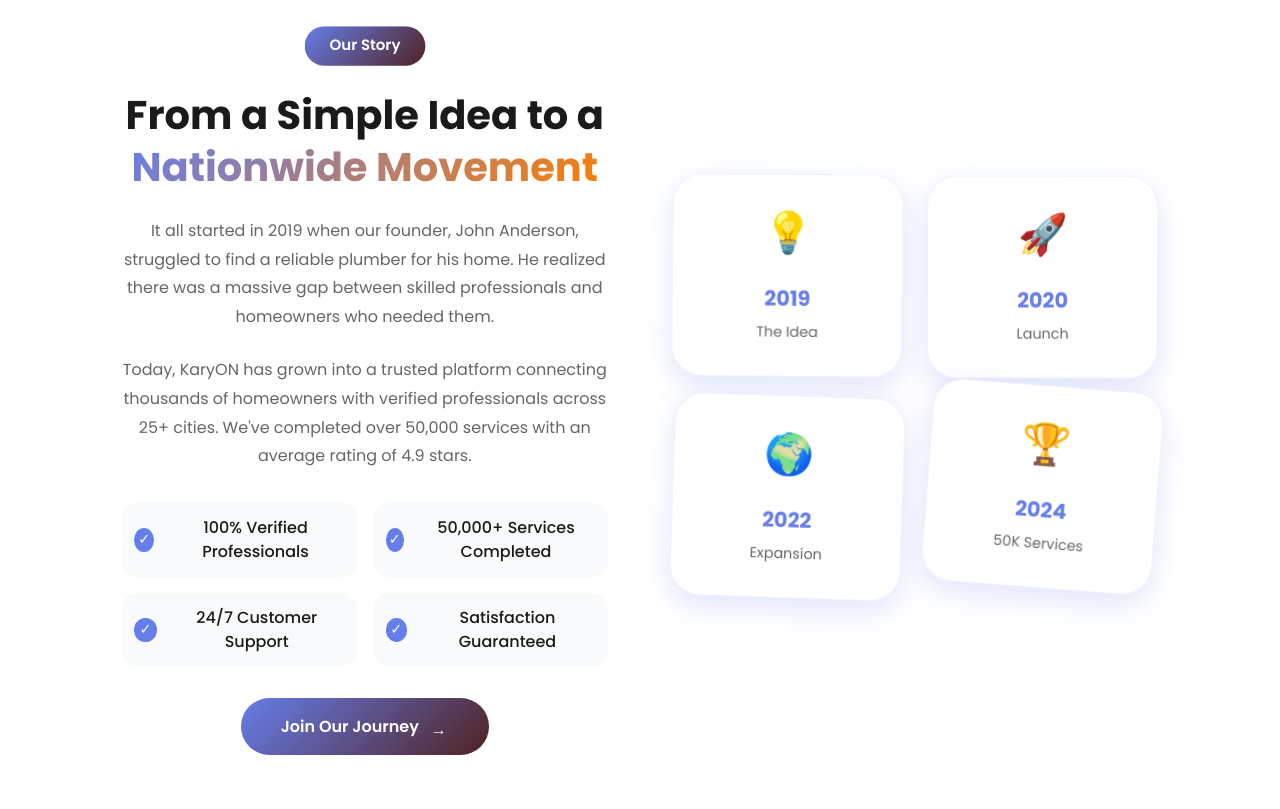
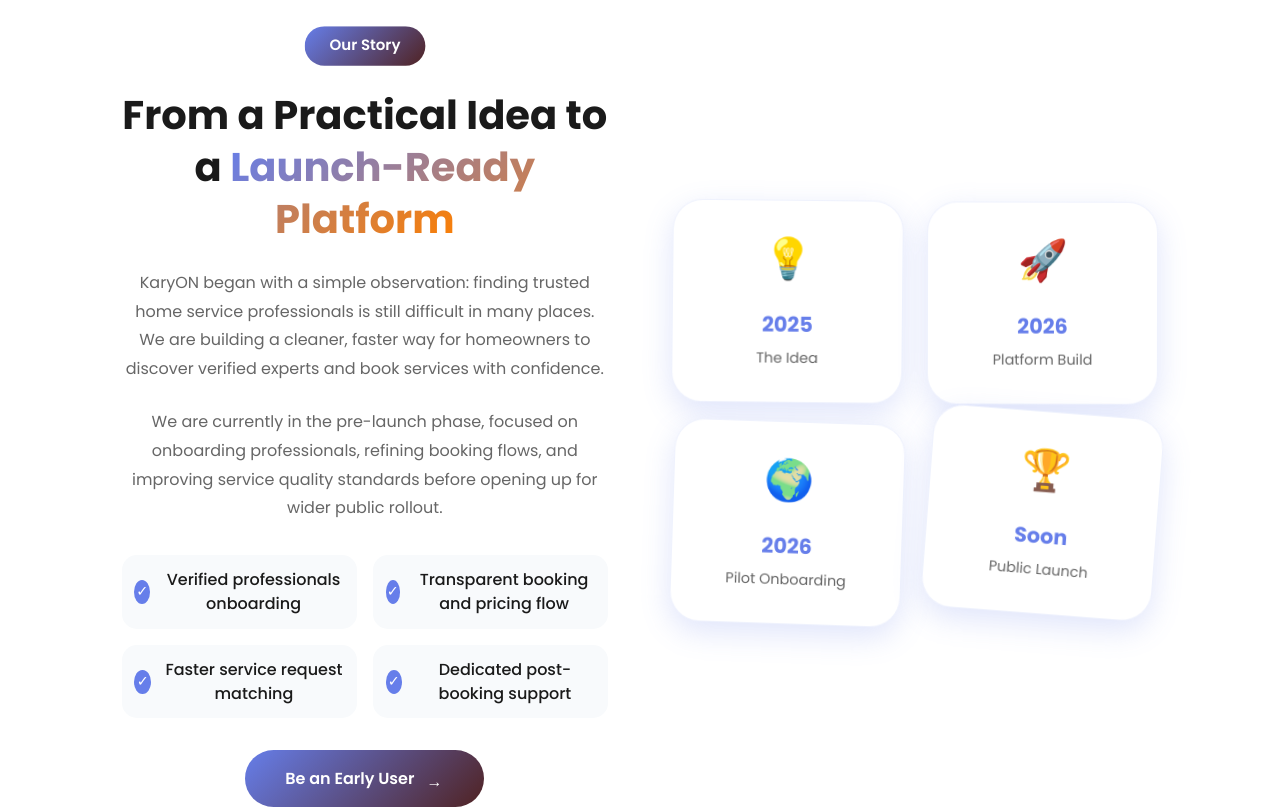
Before and after one commit to siddhantshekhar18/Home-KaryON, a React (Vite) app in the folder frontend/: page /about in a window 1280 px wide. Shown: the part 840-1649 px from the top of the page. Built offline with nearby package versions, Linux system fonts and the light colour scheme; no server answers.

Commit message:
Update about page story for pre-launch messaging

```diff
--- a/frontend/src/assets/Pages/About.jsx
+++ b/frontend/src/assets/Pages/About.jsx
@@ -56,7 +56,7 @@
           professionals: Math.max(prev.professionals, professionalsCount),
           years: yearsInService
         }));
-      } catch (error) {
+      } catch {
         // Fail silently so About page remains usable even if stats API is unavailable.
       }
     };
@@ -397,39 +397,39 @@
             <div className="story-content">
               <span className="story-badge">Our Story</span>
               <h2 className="story-title">
-                From a Simple Idea to a <span className="title-accent">Nationwide Movement</span>
+                From a Practical Idea to a <span className="title-accent">Launch-Ready Platform</span>
               </h2>
               <p className="story-text">
-                It all started in 2019 when our founder, John Anderson, struggled to find a reliable plumber for his home.
-                He realized there was a massive gap between skilled professionals and homeowners who needed them.
+                KaryON began with a simple observation: finding trusted home service professionals is still difficult in many places.
+                We are building a cleaner, faster way for homeowners to discover verified experts and book services with confidence.
               </p>
               <p className="story-text">
-                Today, KaryON has grown into a trusted platform connecting thousands of homeowners with verified
-                professionals across 25+ cities. We've completed over 50,000 services with an average rating of 4.9 stars.
+                We are currently in the pre-launch phase, focused on onboarding professionals, refining booking flows,
+                and improving service quality standards before opening up for wider public rollout.
               </p>
 
               <div className="story-features">
                 <div className="story-feature">
                   <span className="feature-check">✓</span>
-                  <span>100% Verified Professionals</span>
+                  <span>Verified professionals onboarding</span>
                 </div>
                 <div className="story-feature">
                   <span className="feature-check">✓</span>
-                  <span>50,000+ Services Completed</span>
+                  <span>Transparent booking and pricing flow</span>
                 </div>
                 <div className="story-feature">
                   <span className="feature-check">✓</span>
-                  <span>24/7 Customer Support</span>
+                  <span>Faster service request matching</span>
                 </div>
                 <div className="story-feature">
                   <span className="feature-check">✓</span>
-                  <span>Satisfaction Guaranteed</span>
+                  <span>Dedicated post-booking support</span>
                 </div>
               </div>
 
               <div className="story-cta">
                 <button className="story-btn">
-                  <span>Join Our Journey</span>
+                  <span>Be an Early User</span>
                   <span className="btn-icon">→</span>
                 </button>
               </div>
@@ -439,29 +439,29 @@
               <div className="story-card">
                 <div className="story-card-content">
                   <div className="story-icon">💡</div>
-                  <h3>2019</h3>
+                  <h3>2025</h3>
                   <p>The Idea</p>
                 </div>
               </div>
               <div className="story-card">
                 <div className="story-card-content">
                   <div className="story-icon">🚀</div>
-                  <h3>2020</h3>
-                  <p>Launch</p>
+                  <h3>2026</h3>
+                  <p>Platform Build</p>
                 </div>
               </div>
               <div className="story-card">
                 <div className="story-card-content">
                   <div className="story-icon">🌍</div>
-                  <h3>2022</h3>
-                  <p>Expansion</p>
+                  <h3>2026</h3>
+                  <p>Pilot Onboarding</p>
                 </div>
               </div>
               <div className="story-card">
                 <div className="story-card-content">
                   <div className="story-icon">🏆</div>
-                  <h3>2024</h3>
-                  <p>50K Services</p>
+                  <h3>Soon</h3>
+                  <p>Public Launch</p>
                 </div>
               </div>
             </div>
```
